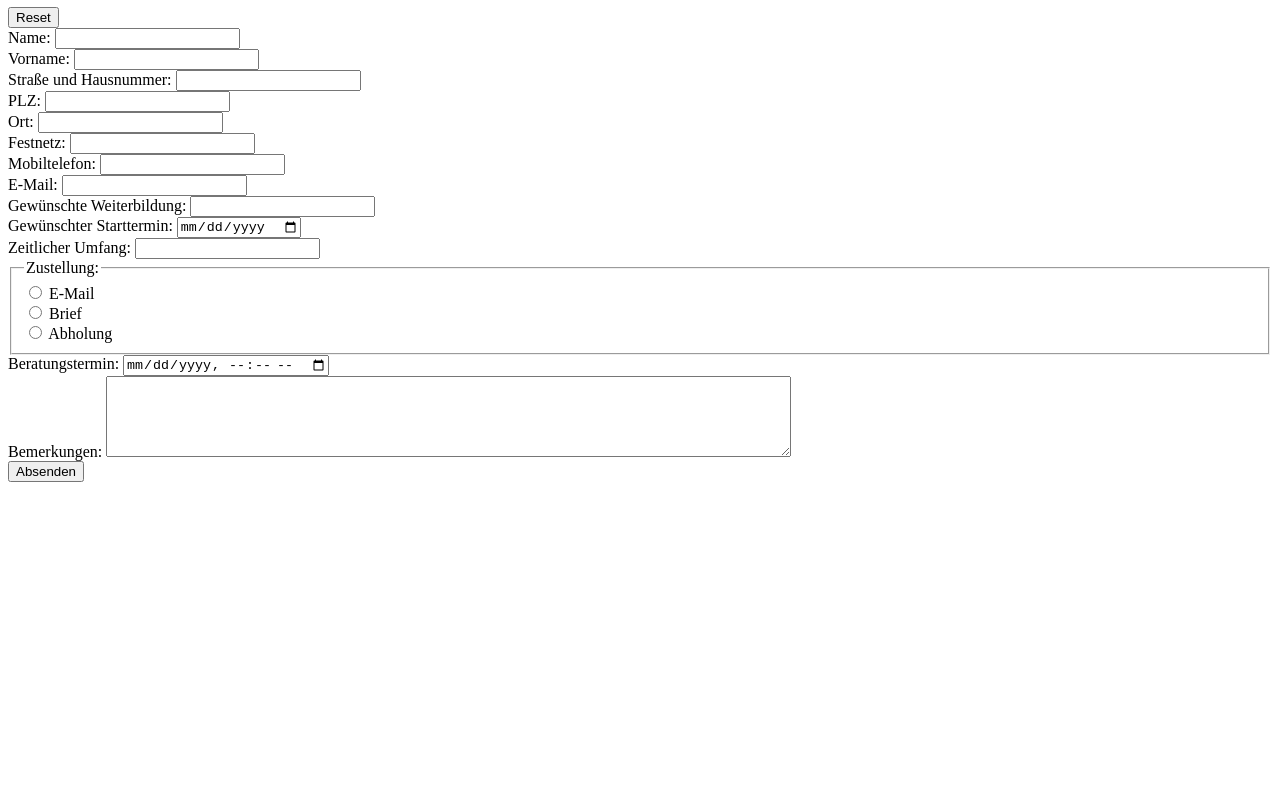
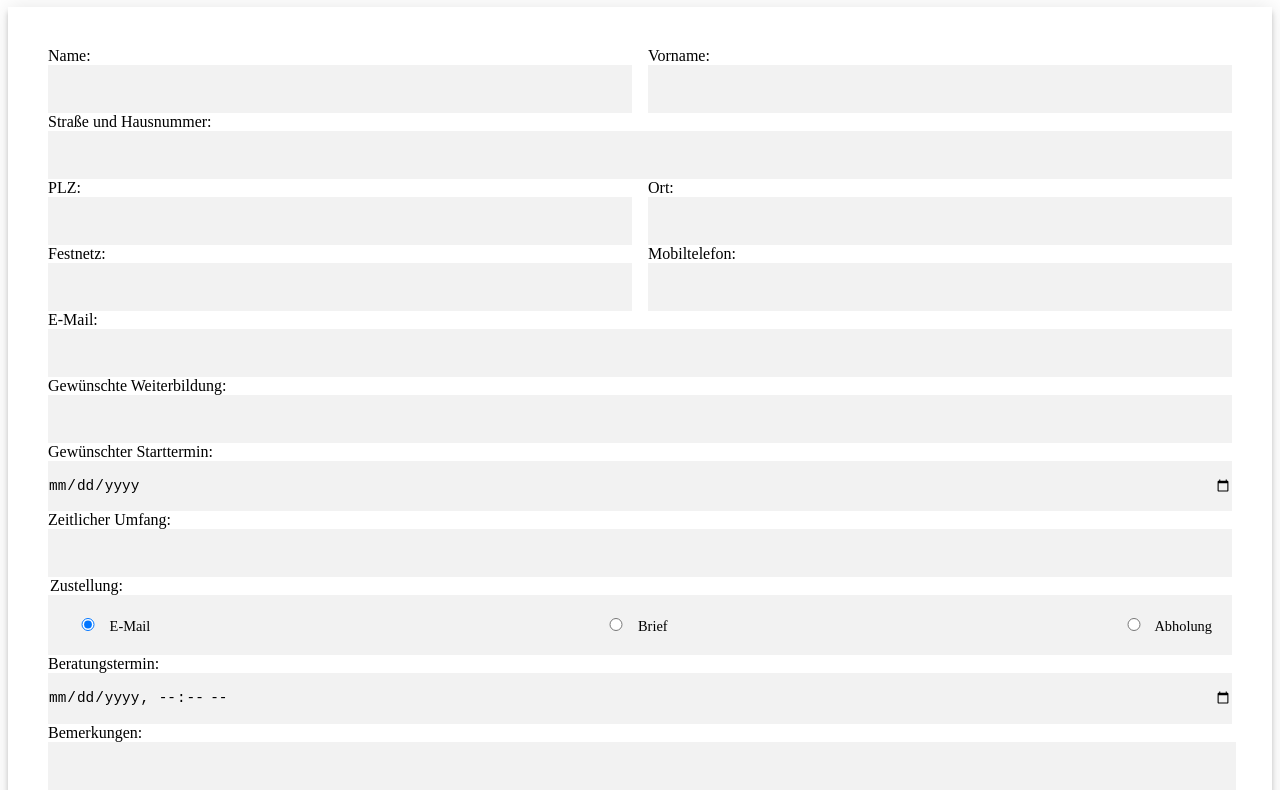
Before and after one commit to labpa/robotron-kontakt, a plain HTML site: page src/edit.html in a window 1280 px wide. Shown: the part 73-863 px from the top of the page. Before the commit the page ends 800 px from the top, so only its background shows below. Drawn offline with Linux system fonts and the light colour scheme; a script that the page names is missing.

Commit message:
css for kontakt and edit form. added css for h1. login redirect

```diff
--- a/src/edit.html
+++ b/src/edit.html
@@ -5,26 +5,23 @@
 	<script src="edit.js" type="module" ></script>
 	<link rel="stylesheet" href="./navbar.css" />
 	<link rel="stylesheet" href="./general.css" />
+	<link rel="stylesheet" href="./formular.css" />
 </head>
 
 <body>
 	<nav id="navbar"></nav>
 	<h1>Kontakt bearbeiten</h1>
 
-	<form id="form-edit">
-
-		<div>
-			<input type="reset" />
-		</div>
-
+	<form class="form" id="form-edit">
+		<div class="row" >
 			<div>
 				<label for="Name">Name: </label>
 				<input type="text" id="Name" name="Name" required />
 			</div>
-
 			<div>
 				<label for="Vorname">Vorname: </label>
 				<input type="text" id="Vorname" name="Vorname" required />
+			</div>
 		</div>
 
 		<div>
@@ -32,16 +29,18 @@
 			<input type="text" id="Straße" name="Straße" required />
 		</div>
 
+		<div class="row" >
 			<div>
 				<label for="PLZ">PLZ: </label>
 				<input type="text" id="PLZ" name="PLZ" required />
 			</div>
-
 			<div>
 				<label for="Ort">Ort: </label>
 				<input type="text" id="Ort" name="Ort" required />
 			</div>
+		</div>
 
+		<div class="row" >
 			<div>
 				<label for="Festnetz">Festnetz: </label>
 				<input type="tel" id="Festnetz" name="Festnetz" />
@@ -50,6 +49,7 @@
 			<div>
 				<label for="Mobiltelefon">Mobiltelefon: </label>
 				<input type="tel" id="Mobiltelefon" name="Mobiltelefon" />
+			</div>
 		</div>
 
 		<div>
@@ -72,25 +72,20 @@
 			<input type="text" id="Umfang" name="Umfang" />
 		</div>
 
-		<div>
-			<fieldset>
 		<legend>Zustellung:</legend>
-
-				<div>
-					<input type="radio" id="Zustellung-E-Mail" name="Zustellung_Angebot" value="E-Mail" />
+		<div class="radioContainer" >
+			<div class="radioButton" >
+				<input type="radio" id="Zustellung-E-Mail" name="Zustellung_Angebot" value="E-Mail" checked />
 				<label for="Zustellung-E-Mail">E-Mail</label>
 			</div>
-
-				<div>
+			<div class="radioButton" >
 				<input type="radio" id="Zustellung-Brief" name="Zustellung_Angebot" value="Brief" />
 				<label for="Zustellung-Brief">Brief</label>
 			</div>
-
-				<div>
-					<input type="radio" id="Zustellung-Abholung" name="Zustellung_Angebot" value="Abholung" />
+			<div class="radioButton" >
+				<input  type="radio" id="Zustellung-Abholung" name="Zustellung_Angebot" value="Abholung" />
 				<label for="Zustellung-Abholung">Abholung</label>
 			</div>
-			</fieldset>
 		</div>
 
 		<div>
@@ -103,9 +98,9 @@
 			<textarea id="Bemerkungen" name="Bemerkungen" rows="5" cols="83"></textarea>
 		</div>
 
-		<button type="submit" name="submit" value="1" id="btn-submit">Absenden</button>
+		<div class="buttonContainer">
+			<button type="submit" name="submit" value="1" id="btn-submit">Speichern</button>
+		</div>
 	</form>
-
 </body>
-
 </html>
--- a/src/edit.js
+++ b/src/edit.js
@@ -45,8 +45,9 @@ if (error) {
 			.update(submitData)
 			.eq('id', id);
 
-		contactForm.reset();
 		contactForm.onsubmit = tmp;
 		submitButton.disabled = false;
+
+		window.open("./kontakte.html", "_self");
 	}
 }
--- a/src/formular.css
+++ b/src/formular.css
@@ -13,6 +13,7 @@
     border: 0;
     padding: 1rem;
     font-size: 0.9rem;
+	padding-inline: 0px;
 }
 .form input[type=radio]  {
     width: 30px;
@@ -23,9 +24,10 @@
     background: var(--input-bgcolor);
     width: 100%;
     border: 0;
-    padding: 1rem;
     font-size: 0.9rem;
 	resize: none;
+	margin-bottom: 1rem;
+
 }
 .form button {
     text-transform: uppercase;
@@ -41,6 +43,10 @@
     transition: all 0.3s ease;
     cursor: pointer;
 }
+
+.form .radioButton {
+	margin: 20px;
+}
 .form button:hover,.form button:active,.form button:focus {
     background: var(--third-color);
 }
@@ -50,7 +56,6 @@
 	justify-content: space-between;
 	align-items: center;
 	background: var(--input-bgcolor);
-	padding: 1rem;
 	font-size: 0.9rem;
 	width: 100%;
 }
@@ -59,13 +64,14 @@
 	display: flex;
 	justify-content: space-between;
 	align-items: center;
+	flex-direction: row-reverse;
 }
 
 .row {
 	display: flex;
 	justify-content: space-between;
 	align-items: center;
-	gap: 10%;
+	gap: 1rem;
 	justify-items: stretch;
 }
 
@@ -73,3 +79,8 @@
 	width: 100%;
 	min-width: 20%;
 }
+
+@media screen and (max-width: 600px) {
+  .row {
+	display: block;
+  }
--- a/src/general.css
+++ b/src/general.css
@@ -11,3 +11,9 @@
 body{
     background-color: #fffff;
 }
+h1 {
+	font-weight: 400;
+	color: var(--signal-color);
+	text-align: center;
+
+}
--- a/src/login.js
+++ b/src/login.js
@@ -19,4 +19,6 @@ loginForm.onsubmit = async (ev)=>{
 	if (error != null) alert(error);
 	submitButton.disabled = false;
 	location.reload();
+
+	window.open("./index.html", "_self");
 }
```
Also changed, not shown: src/index.html (+4 -12 lines), src/view.css (added). Lines whose indentation alone changed are shown as unchanged.
